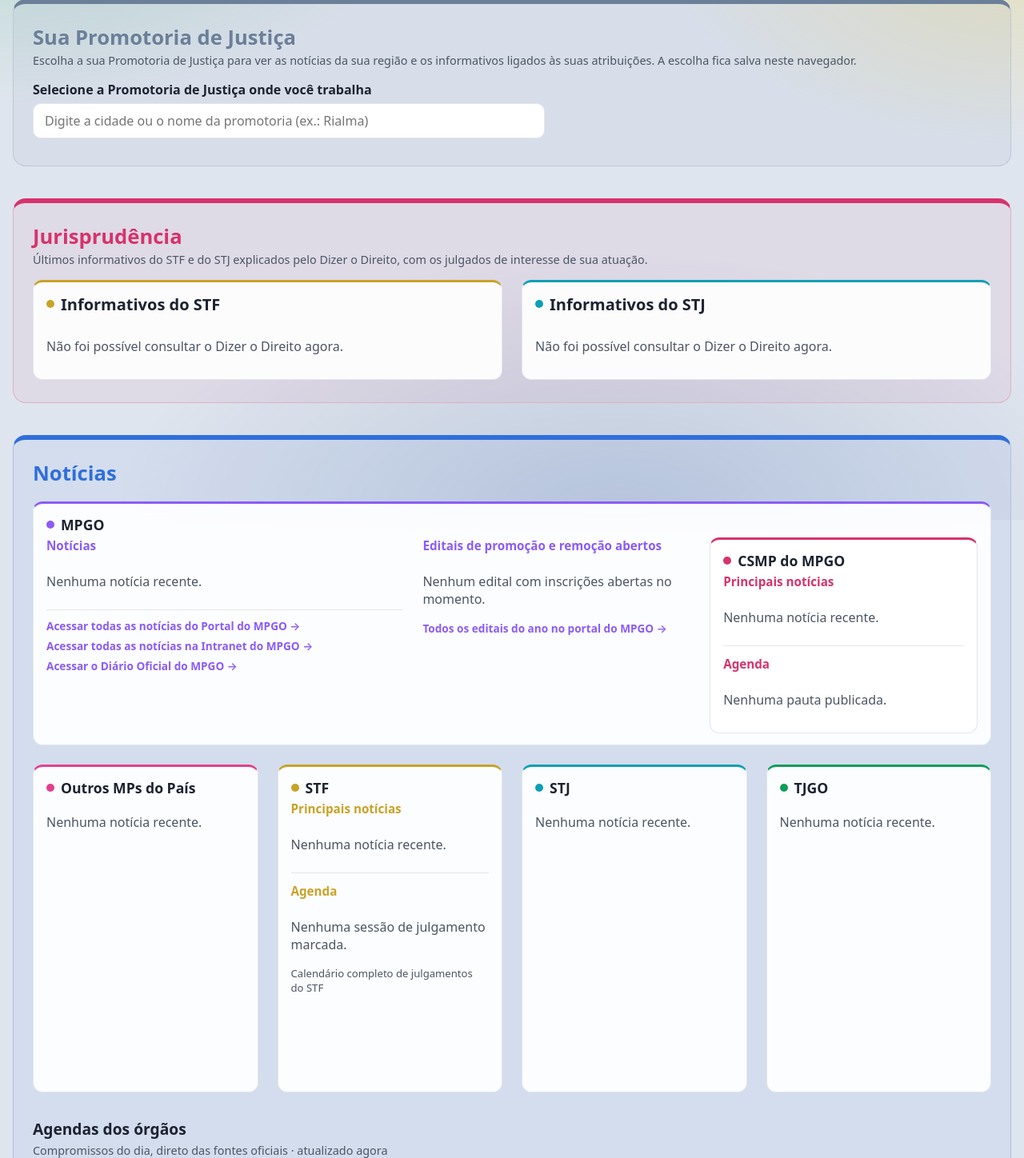
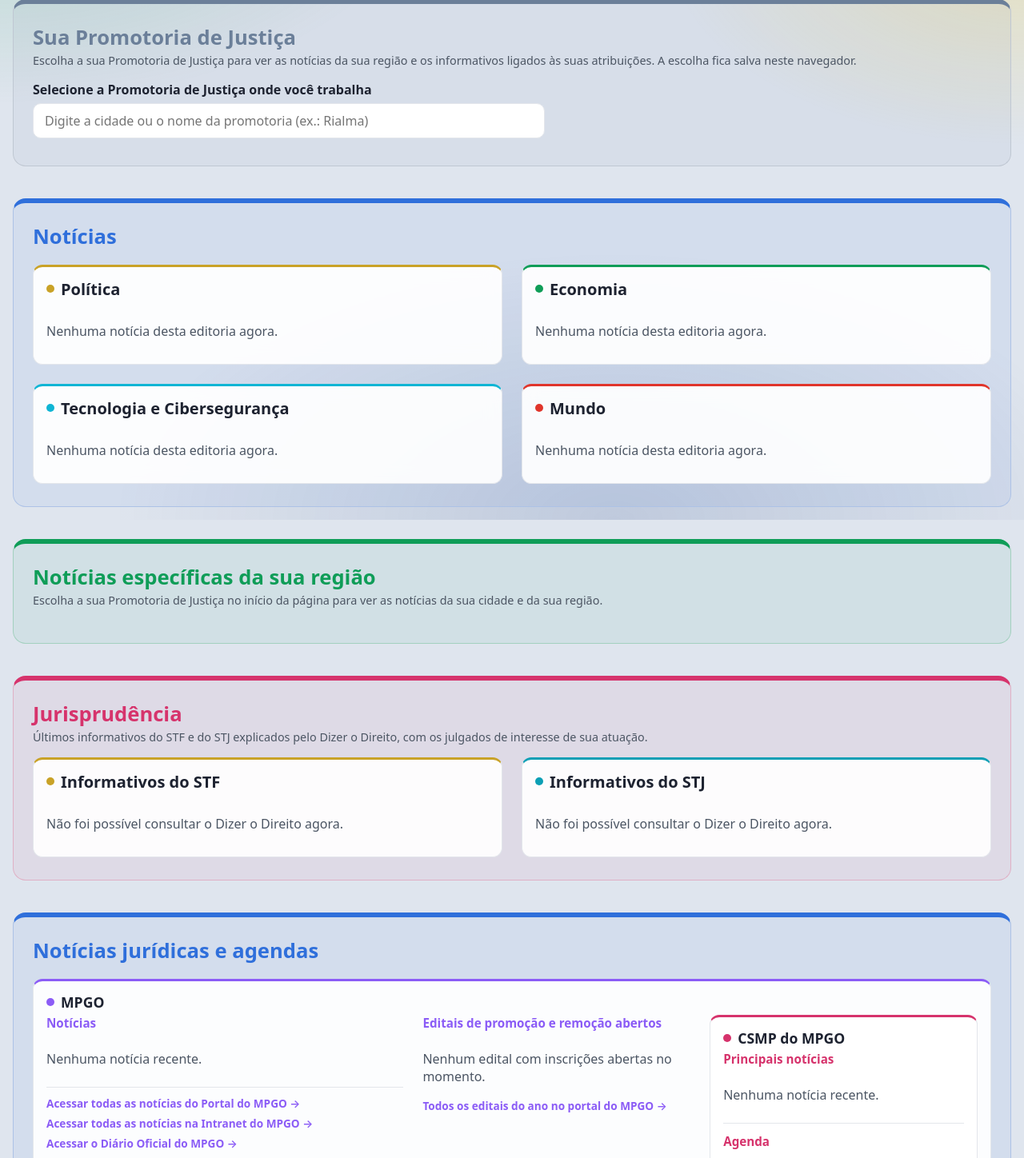
Before and after one commit to Pedro-Schmitt/Feed-de-noticias, a Flask app: page / in a window 1280 px wide. Shown: the part 150-1598 px from the top of the page at 80% size. Run offline with Flask 3, Linux system fonts and the light colour scheme; data that the repository does not hold is empty; some libraries are stand-ins or nearby versions.

Commit message:
Editorias e região no topo, com 20 notícias e o botão "Carregar mais notícias"
Co-Authored-By: Claude Opus 5.5 <noreply@anthropic.com>

```diff
--- a/coletor.py
+++ b/coletor.py
@@ -20,6 +20,7 @@ JANELA = timedelta(hours=48)  # notícias mais antigas que isso ficam de fora
 JANELA_RECENTES = timedelta(hours=24)  # na escolha das principais, as das últimas 24h vêm antes
 MAX_POR_FEED = 40
 POR_SECAO = 5
+POR_EDITORIA = 20  # a página mostra cinco e o botão "Carregar mais notícias" o resto
 TAMANHO_RESUMO = 240
 
 # Editorias exibidas no site, na ordem da página
@@ -282,7 +283,7 @@ def _montar(noticias, principal, por_fonte):
 
 
 # Cibersegurança entra em Tecnologia por uma busca no Google Notícias (os feeds de tecnologia
-# quase não tratam do tema). No máximo MAXIMO_CIBER dos cinco assuntos vêm só dessa busca,
+# quase não tratam do tema). No máximo MAXIMO_CIBER de cada cinco assuntos vêm só dessa busca,
 # para a editoria não virar só de cibersegurança
 BUSCA_CIBER = ('(cibersegurança OR "segurança cibernética" OR ciberataque OR "ataque hacker" OR ransomware '
                'OR "vazamento de dados" OR hackers OR "crime cibernético" OR "golpe digital") when:2d')
@@ -290,7 +291,7 @@ MAXIMO_CIBER = 2
 
 
 def escolher_principais(noticias):
-    """As POR_SECAO notícias principais de cada editoria em SECOES.
+    """As POR_EDITORIA notícias principais de cada editoria em SECOES.
     Cada assunto aparece em uma editoria só (a primeira de SECOES em que ele entra)."""
     limite = (datetime.now(timezone.utc) - JANELA_RECENTES).isoformat()
     grupos = agrupar_assuntos(noticias)
@@ -306,11 +307,12 @@ def escolher_principais(noticias):
         candidatos.sort(key=lambda c: c[1], reverse=True)
         escolhidas, ciber = [], 0
         for g, _, principal, por_fonte in candidatos:
-            if len(escolhidas) == POR_SECAO:
+            if len(escolhidas) == POR_EDITORIA:
                 break
             so_ciber = all(noticias[i].get("ciber") for i in grupos[g] if noticias[i]["categoria"] == secao)
             if so_ciber:
-                if ciber == MAXIMO_CIBER:
+                # No máximo MAXIMO_CIBER a cada cinco (as cinco que aparecem primeiro, as dez seguintes...)
+                if ciber >= MAXIMO_CIBER * (len(escolhidas) // 5 + 1):
                     continue
                 ciber += 1
             usados.add(g)
--- a/regional.py
+++ b/regional.py
@@ -156,7 +156,7 @@ def montar_mapa():
 # --- Notícias de cada local ---
 
 def noticias_do_local(local):
-    """As cinco principais notícias recentes de uma cidade ou região."""
+    """As 20 principais notícias recentes de uma cidade ou região (a página mostra cinco de início)."""
     limite = (datetime.now(timezone.utc) - JANELA).isoformat()
     itens, vistos = [], set()
     for busca in local["buscas"]:
@@ -166,7 +166,7 @@ def noticias_do_local(local):
                 itens.append(noticia)
         time.sleep(PAUSA_ENTRE_BUSCAS)
     itens.sort(key=lambda n: n["data"], reverse=True)
-    return coletor.escolher_juridicas(itens)
+    return coletor.escolher_juridicas(itens, coletor.POR_EDITORIA)
 
 
 def atualizar_estado(mapa, estado, orcamento=BUSCAS_POR_EXECUCAO):
--- a/static/app.js
+++ b/static/app.js
@@ -133,18 +133,33 @@ function montarSecoes() {
  * A primeira notícia em destaque e as outras em lista (editorias e Ceres).
  * Sem imagens (Ceres: a busca não traz fotos), o quadro fica só com os textos.
  */
+const VISIVEIS = 5; // notícias de cada quadro antes do botão "Carregar mais notícias"
+
 function destaqueELista(lista, textoVazio, comImagens = true) {
   const [primeira, ...demais] = lista;
   if (!primeira) return [elemento("p", "vazio", textoVazio)];
   const outras = elemento("ul", "outras");
-  for (const n of demais) {
+  demais.forEach((n, i) => {
     const corpo = elemento("div", "corpo");
     corpo.append(linhaMeta(n), elemento("h3", "", n.titulo));
     const item = elemento("li");
     item.append(comImagens ? link(n, imagem(n), corpo) : link(n, corpo));
+    item.hidden = i >= VISIVEIS - 1;
     outras.append(item);
-  }
-  return [noticiaLider(primeira, comImagens), outras];
+  });
+  if (lista.length <= VISIVEIS) return [noticiaLider(primeira, comImagens), outras];
+
+  // As demais aparecem no botão, numa lista com barra de rolagem
+  const botao = elemento("button", "carregar-mais", "Carregar mais notícias");
+  botao.type = "button";
+  botao.addEventListener("click", () => {
+    const abrir = !outras.classList.contains("expandida");
+    outras.classList.toggle("expandida", abrir);
+    [...outras.children].forEach((li, i) => { li.hidden = !abrir && i >= VISIVEIS - 1; });
+    botao.textContent = abrir ? "Mostrar menos" : "Carregar mais notícias";
+    if (!abrir) outras.scrollTop = 0;
+  });
+  return [noticiaLider(primeira, comImagens), outras, botao];
 }
 
 function itemJuridico(n) {
--- a/static/style.css
+++ b/static/style.css
@@ -257,6 +257,27 @@ a { color: inherit; text-decoration: none; }
 }
 
 .outras li:last-child a { border-bottom: 0; }
+.outras li[hidden] { display: none; }
+
+/* Lista aberta pelo "Carregar mais notícias": rola dentro do quadro */
+.outras.expandida { max-height: 520px; overflow-y: auto; padding-right: 4px; }
+
+.carregar-mais {
+  display: block;
+  width: 100%;
+  margin-top: 10px;
+  padding: 9px 12px;
+  font: inherit;
+  font-size: 0.88rem;
+  font-weight: 600;
+  color: var(--cor);
+  background: color-mix(in srgb, var(--cor) 10%, transparent);
+  border: 1px solid color-mix(in srgb, var(--cor) 35%, transparent);
+  border-radius: 10px;
+  cursor: pointer;
+}
+
+.carregar-mais:hover { background: color-mix(in srgb, var(--cor) 18%, transparent); }
 .outras a:hover { background: color-mix(in srgb, var(--texto) 5%, transparent); }
 .outras .imagem { width: 104px; flex: none; aspect-ratio: 16 / 10; border-radius: 6px; font-size: 0.8rem; }
 .outras .corpo { display: flex; flex-direction: column; gap: 4px; min-width: 0; }
--- a/templates/index.html
+++ b/templates/index.html
@@ -54,6 +54,25 @@
       <div id="promotoria-escolhida" hidden></div>
     </section>
 
+    <section class="area" id="area-gerais" style="--cor-area: #2f6fdb">
+      <header class="area-cabecalho">
+        <div>
+          <h2>Notícias</h2>
+        </div>
+      </header>
+      <div id="secoes" class="secoes"></div>
+    </section>
+
+    <section class="area" id="area-regiao" style="--cor-area: #0f9d58">
+      <header class="area-cabecalho">
+        <div>
+          <h2>Notícias específicas da sua região</h2>
+          <p id="nota-regiao" class="nota">Notícias da cidade e da região da promotoria escolhida acima.</p>
+        </div>
+      </header>
+      <div id="regional" class="secoes"></div>
+    </section>
+
     <section class="area" id="area-jurisprudencia" style="--cor-area: #d6336c">
       <header class="area-cabecalho">
         <div>
@@ -71,7 +90,7 @@
     <section class="area" id="area-noticias" style="--cor-area: #2f6fdb">
       <header class="area-cabecalho">
         <div>
-          <h2>Notícias</h2>
+          <h2>Notícias jurídicas e agendas</h2>
         </div>
       </header>
 
@@ -100,17 +119,6 @@
         </section>
       </div>
 
-      <div id="secoes" class="secoes"></div>
-    </section>
-
-    <section class="area" id="area-regiao" style="--cor-area: #0f9d58">
-      <header class="area-cabecalho">
-        <div>
-          <h2>Notícias específicas da sua região</h2>
-          <p id="nota-regiao" class="nota">Notícias da cidade e da região da promotoria escolhida no início da página.</p>
-        </div>
-      </header>
-      <div id="regional" class="secoes"></div>
     </section>
 
     <section class="area" id="area-cotacoes" style="--cor-area: #8b5cf6">
```
Also changed, not shown: README.md.
